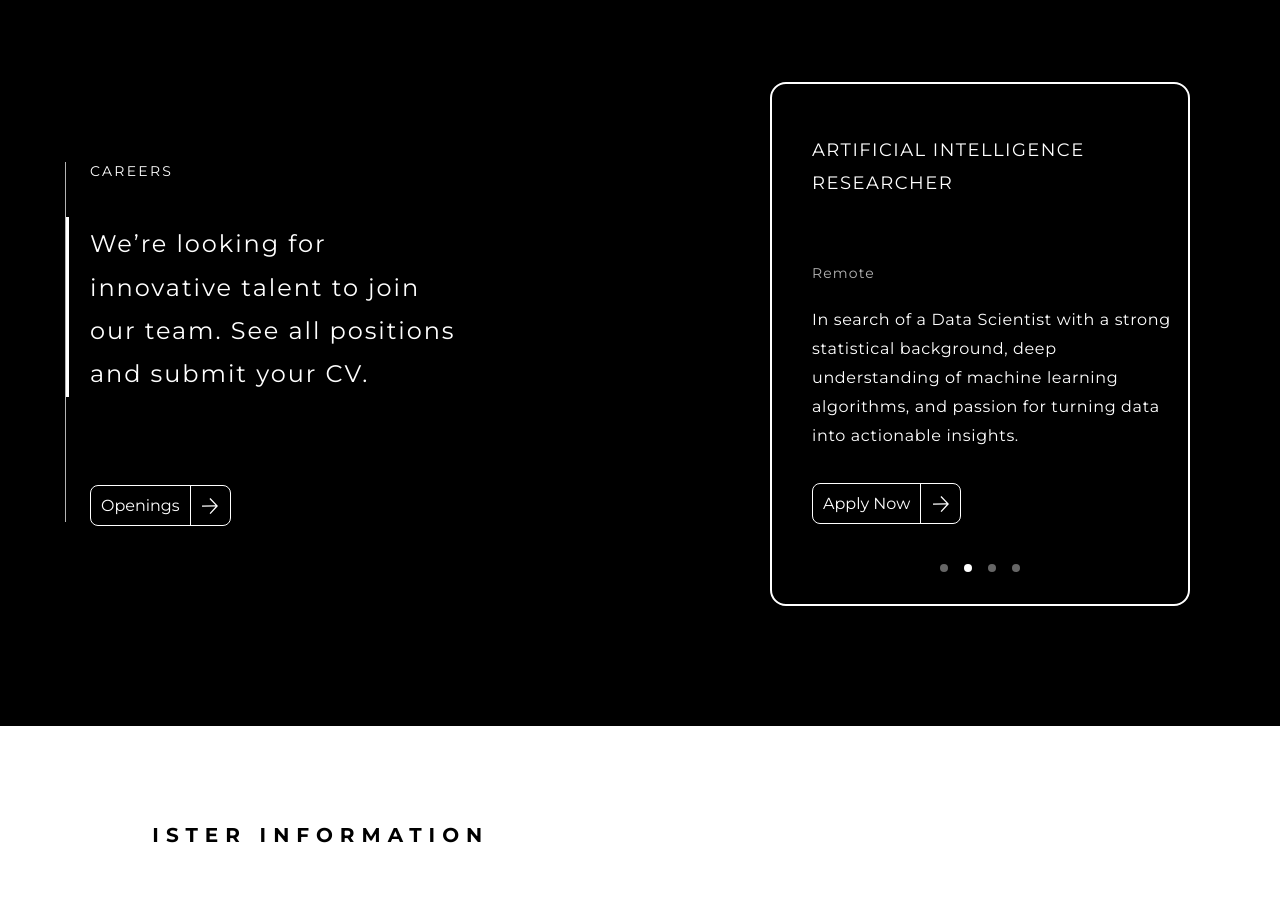
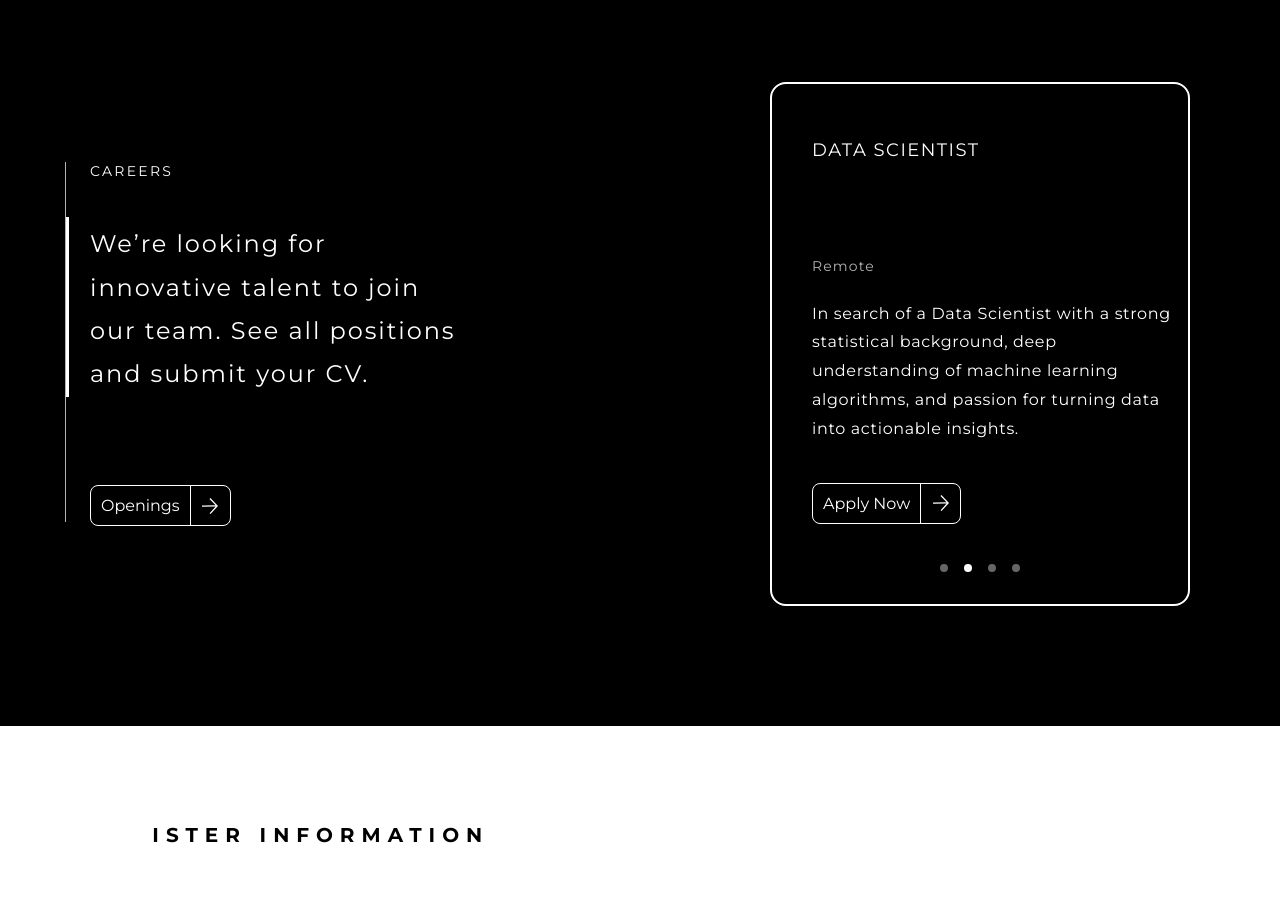
Before and after one commit to Moamal-2000/aster-information, a React (Vite) app: page / in a window 1280 px wide. Shown: the part 6580-7492 px from the top of the page. Built offline with nearby package versions, Linux system fonts and the light colour scheme.

Commit message:
fix: CareerSlide static height instead of dynamic

```diff
--- a/src/Components/Home/CareersSection/CareersSlider/CareerSlide/CareerSlide.module.scss
+++ b/src/Components/Home/CareersSection/CareersSlider/CareerSlide/CareerSlide.module.scss
@@ -1,7 +1,7 @@
 @import "src/Styles/mixins.scss";
 
 .slide {
-  height: 370px;
+  height: 460px;
   position: absolute;
   top: 50px;
   left: 40px;
@@ -20,7 +20,8 @@
   line-height: 1.8em;
   font-size: 1.125rem;
   font-weight: 400;
-  margin-bottom: 62px;
+  margin-bottom: 50px;
+  height: 70px;
 }
 
 .location {
@@ -40,4 +41,5 @@
   line-height: 1.8em;
   font-size: 1rem;
   margin-bottom: 33px;
+  height: 150px;
 }
--- a/src/Data/staticData.js
+++ b/src/Data/staticData.js
@@ -123,7 +123,7 @@ export const careersSliderData = [
   },
   {
     id: 2,
-    title: "ARTIFICIAL INTELLIGENCE RESEARCHER",
+    title: "DATA SCIENTIST",
     location: "Remote",
     description: `In search of a Data Scientist with a strong statistical background,
     deep understanding of machine learning algorithms, and passion for turning
```
